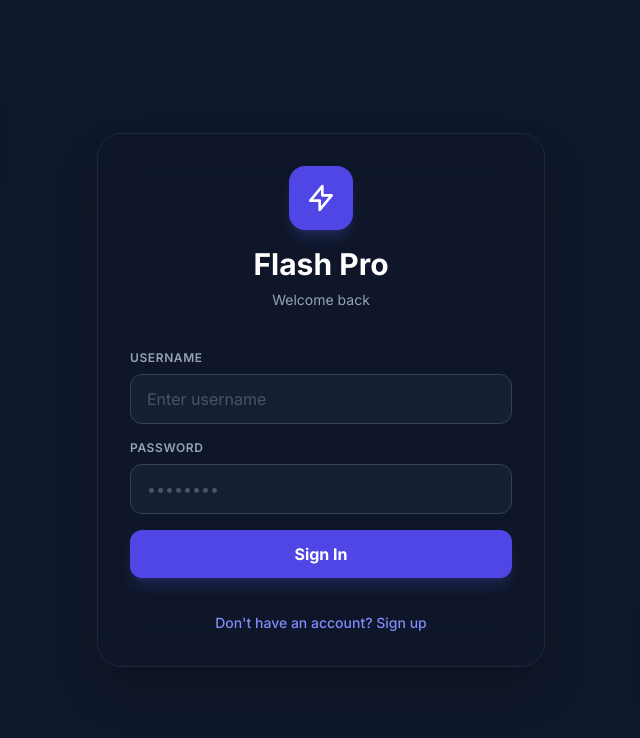
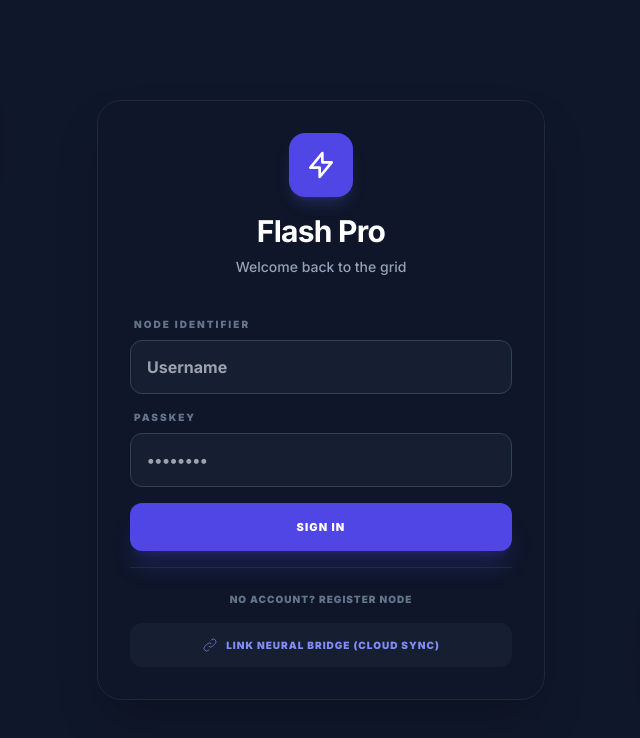
Before and after one commit to Copilotuser-cyber/ChatPDT, a React (Vite) app: page / in a window 1280 px wide. Shown: the top 738 px of the page, without its empty margins (319-959 px from the left). Built offline with nearby package versions, Linux system fonts and the light colour scheme; no server answers.

Commit message:
Update AuthView.tsx

```diff
--- a/components/AuthView.tsx
+++ b/components/AuthView.tsx
@@ -9,16 +9,36 @@ interface AuthViewProps {
 
 export const AuthView: React.FC<AuthViewProps> = ({ onLogin }) => {
   const [isLogin, setIsLogin] = useState(true);
+  const [showBridgeLink, setShowBridgeLink] = useState(false);
+  const [bridgeIdInput, setBridgeIdInput] = useState('');
   const [username, setUsername] = useState('');
   const [password, setPassword] = useState('');
   const [error, setError] = useState('');
+  const [isSyncing, setIsSyncing] = useState(false);
 
-  const handleSubmit = (e: React.FormEvent) => {
+  // Fix: Correctly await pullFromCloud.
+  const handleBridgeSync = async (e: React.FormEvent) => {
+    e.preventDefault();
+    if (!bridgeIdInput.trim()) return;
+    setIsSyncing(true);
+    const ok = await storage.pullFromCloud(bridgeIdInput);
+    if (ok) {
+      setShowBridgeLink(false);
+      setError('Neural Link Established. Login now.');
+      setTimeout(() => setError(''), 3000);
+    } else {
+      setError('Neural Link Failed. Check Bridge ID.');
+    }
+    setIsSyncing(false);
+  };
+
+  // Fix: Handle async data from storage.getUsers().
+  const handleSubmit = async (e: React.FormEvent) => {
     e.preventDefault();
     setError('');
 
     if (isLogin) {
-      const users = storage.getUsers();
+      const users = await storage.getUsers();
       const user = users.find(u => u.username === username && u.password === password);
       if (user) {
         if (user.isBanned) {
@@ -30,7 +50,7 @@ export const AuthView: React.FC<AuthViewProps> = ({ onLogin }) => {
         setError('Invalid credentials');
       }
     } else {
-      const users = storage.getUsers();
+      const users = await storage.getUsers();
       if (users.some(u => u.username === username)) {
         setError('Username already exists');
         return;
@@ -44,7 +64,13 @@ export const AuthView: React.FC<AuthViewProps> = ({ onLogin }) => {
         isBanned: false,
         createdAt: new Date().toISOString()
       };
-      storage.saveUser(newUser);
+      await storage.saveUser(newUser);
+
+      // Fix: storage methods are now correctly implemented or handled asynchronously.
+      if (storage.getBridgeId()) {
+        await storage.pushToCloud();
+      }
+
       onLogin(newUser);
     }
   };
@@ -53,28 +79,71 @@ export const AuthView: React.FC<AuthViewProps> = ({ onLogin }) => {
     <div className="min-h-screen flex items-center justify-center p-4 bg-[#0f172a] relative overflow-hidden">
       <div className="absolute top-0 -left-4 w-72 h-72 bg-indigo-600 rounded-full mix-blend-multiply filter blur-3xl opacity-20 animate-pulse"></div>
       <div className="absolute bottom-0 -right-4 w-72 h-72 bg-purple-600 rounded-full mix-blend-multiply filter blur-3xl opacity-20 animate-pulse delay-700"></div>
+
       <div className="w-full max-w-md z-10">
         <div className="bg-slate-900/80 backdrop-blur-xl p-8 rounded-3xl border border-slate-800 shadow-2xl">
           <div className="text-center mb-10">
             <div className="w-16 h-16 bg-indigo-600 rounded-2xl flex items-center justify-center mx-auto mb-4 shadow-lg shadow-indigo-500/20">
               <svg className="w-8 h-8 text-white" fill="none" stroke="currentColor" viewBox="0 0 24 24"><path strokeLinecap="round" strokeLinejoin="round" strokeWidth={2} d="M13 10V3L4 14h7v7l9-11h-7z" /></svg>
             </div>
-            <h1 className="text-3xl font-bold text-white mb-2">Flash Pro</h1>
-            <p className="text-slate-400 text-sm">{isLogin ? 'Welcome back' : 'Create your secure account'}</p>
+            <h1 className="text-3xl font-bold text-white mb-2 tracking-tight">Flash Pro</h1>
+            <p className="text-slate-400 text-sm font-medium">{isLogin ? 'Welcome back to the grid' : 'Initialize your neural node'}</p>
           </div>
+
+          {!showBridgeLink ? (
             <form onSubmit={handleSubmit} className="space-y-4">
               <div>
-              <label className="block text-xs font-semibold text-slate-400 uppercase tracking-wider mb-2">Username</label>
-              <input type="text" required value={username} onChange={e => setUsername(e.target.value)} className="w-full bg-slate-800/50 border border-slate-700 text-white rounded-xl px-4 py-3 focus:ring-2 focus:ring-indigo-500 focus:border-transparent outline-none transition-all placeholder:text-slate-600" placeholder="Enter username" />
+                <label className="block text-[10px] font-black text-slate-500 uppercase tracking-[0.2em] mb-2 px-1">Node Identifier</label>
+                <input type="text" required value={username} onChange={e => setUsername(e.target.value)} className="w-full bg-slate-800/50 border border-slate-700 text-white rounded-xl px-4 py-3.5 focus:ring-2 focus:ring-indigo-500 outline-none transition-all font-bold" placeholder="Username" />
               </div>
               <div>
-              <label className="block text-xs font-semibold text-slate-400 uppercase tracking-wider mb-2">Password</label>
-              <input type="password" required value={password} onChange={e => setPassword(e.target.value)} className="w-full bg-slate-800/50 border border-slate-700 text-white rounded-xl px-4 py-3 focus:ring-2 focus:ring-indigo-500 focus:border-transparent outline-none transition-all placeholder:text-slate-600" placeholder="••••••••" />
+                <label className="block text-[10px] font-black text-slate-500 uppercase tracking-[0.2em] mb-2 px-1">Passkey</label>
+                <input type="password" required value={password} onChange={e => setPassword(e.target.value)} className="w-full bg-slate-800/50 border border-slate-700 text-white rounded-xl px-4 py-3.5 focus:ring-2 focus:ring-indigo-500 outline-none transition-all font-bold" placeholder="••••••••" />
               </div>
-            {error && <div className="text-red-400 text-xs text-center font-bold animate-shake p-2 bg-red-500/10 rounded-lg">{error}</div>}
-            <button type="submit" className="w-full bg-indigo-600 hover:bg-indigo-500 text-white font-bold py-3 px-4 rounded-xl shadow-lg shadow-indigo-500/20 transition-all active:scale-95">{isLogin ? 'Sign In' : 'Sign Up'}</button>
+
+              {error && <div className="text-red-400 text-[10px] text-center font-black uppercase p-2.5 bg-red-500/10 rounded-xl border border-red-500/20 animate-shake">{error}</div>}
+
+              <button type="submit" className="w-full bg-indigo-600 hover:bg-indigo-500 text-white font-black py-4 rounded-xl shadow-xl shadow-indigo-600/20 transition-all active:scale-95 uppercase text-[11px] tracking-widest">{isLogin ? 'Sign In' : 'Sign Up'}</button>
+
+              <div className="pt-6 border-t border-slate-800 flex flex-col gap-4">
+                 <button type="button" onClick={() => { setIsLogin(!isLogin); setError(''); }} className="text-slate-500 text-[10px] font-black uppercase tracking-widest hover:text-indigo-400 transition-colors">
+                   {isLogin ? "No account? Register Node" : "Existing node? Authenticate"}
+                 </button>
+                 <button
+                   type="button"
+                   onClick={() => setShowBridgeLink(true)}
+                   className="flex items-center justify-center gap-2 p-3.5 bg-slate-800/50 hover:bg-slate-800 rounded-xl text-indigo-400 text-[10px] font-black uppercase tracking-widest transition-all"
+                 >
+                   <svg className="w-4 h-4" fill="none" stroke="currentColor" viewBox="0 0 24 24"><path d="M13.828 10.172a4 4 0 00-5.656 0l-4 4a4 4 0 105.656 5.656l1.102-1.101m-.758-4.899a4 4 0 005.656 0l4-4a4 4 0 00-5.656-5.656l-1.1 1.1" /></svg>
+                   Link Neural Bridge (Cloud Sync)
+                 </button>
+              </div>
             </form>
-          <div className="mt-8 text-center"><button onClick={() => { setIsLogin(!isLogin); setError(''); }} className="text-indigo-400 text-sm hover:underline font-medium">{isLogin ? "Don't have an account? Sign up" : "Already have an account? Sign in"}</button></div>
+          ) : (
+            <form onSubmit={handleBridgeSync} className="space-y-6 animate-fade-in">
+               <div className="text-center space-y-2">
+                  <p className="text-xs text-indigo-400 font-bold uppercase tracking-widest">Bridging Protocols</p>
+                  <p className="text-slate-500 text-[11px] leading-relaxed">Enter a Bridge ID from another device to pull shared accounts and history.</p>
+               </div>
+               <div>
+                  <input
+                    type="text"
+                    required
+                    autoFocus
+                    value={bridgeIdInput}
+                    onChange={e => setBridgeIdInput(e.target.value)}
+                    className="w-full bg-slate-800/50 border border-slate-700 text-white rounded-xl px-4 py-5 text-center text-xl font-black tracking-[0.5em] focus:ring-2 focus:ring-indigo-500 outline-none"
+                    placeholder="BRIDGE ID"
+                  />
+               </div>
+               <div className="flex gap-3">
+                  <button type="submit" disabled={isSyncing} className="flex-1 bg-indigo-600 hover:bg-indigo-500 text-white font-black py-4 rounded-xl text-[10px] uppercase tracking-widest">
+                    {isSyncing ? 'Linking...' : 'Establish Link'}
+                  </button>
+                  <button type="button" onClick={() => setShowBridgeLink(false)} className="px-6 py-4 bg-slate-800 text-slate-400 font-black rounded-xl text-[10px] uppercase">Cancel</button>
+               </div>
+            </form>
+          )}
         </div>
       </div>
     </div>
```
Lines whose indentation alone changed are shown as unchanged.
